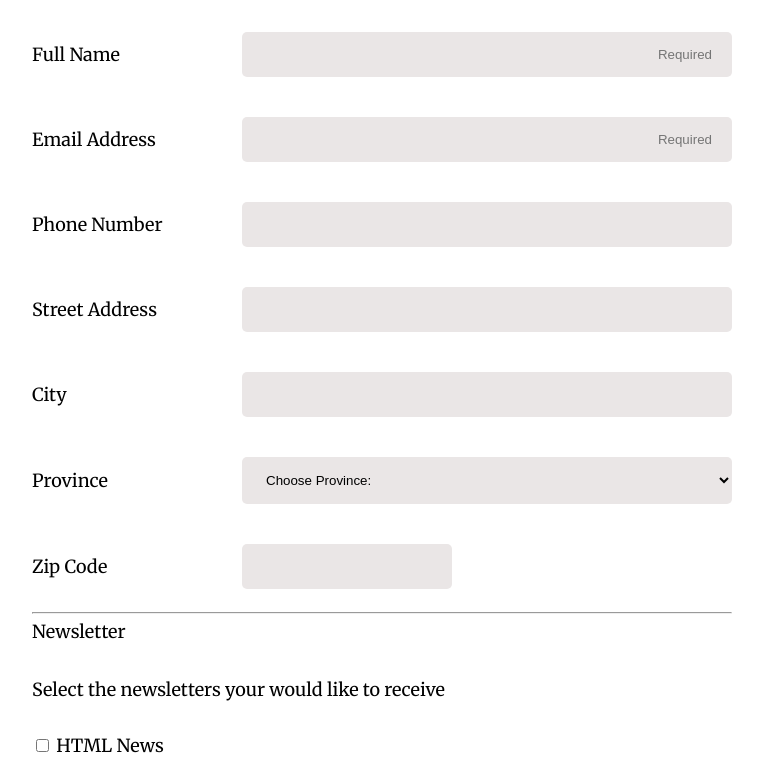
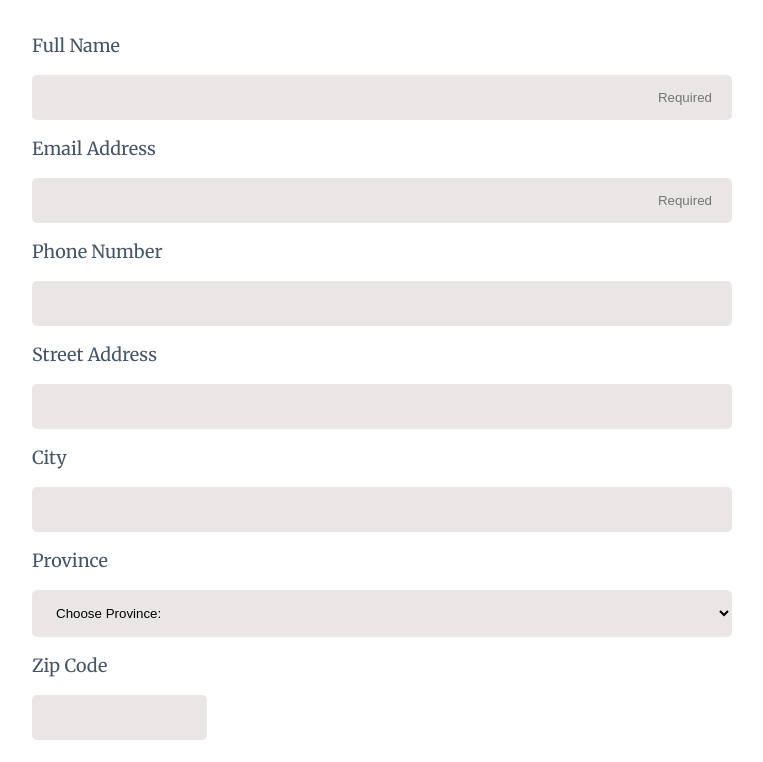
Before and after one commit to mohsensh7122/SignUp-Form, a plain HTML site: page index.html in a window 1280 px wide. Shown: the part 246-1008 px from the top of the page, without its empty margins (258-1021 px from the left). Drawn offline with Linux system fonts and the light colour scheme.

Commit message:
Completed the project

```diff
--- a/index.html
+++ b/index.html
@@ -45,12 +45,12 @@
 
                 <div class="flexbox-container">
                     <label for="user_number">Phone Number</label>
-                    <input type="telephone" id="user_number" name="user_info">
+                    <input type="tel" id="user_number" name="user_info">
                 </div>
 
                 <div class="flexbox-container">
                     <label for="user_address">Street Address</label>
-                    <input type="address" id="user_address" name="user_info">
+                    <input type="text" id="user_address" name="user_info">
                 </div>
 
                 <div class="flexbox-container">
@@ -68,8 +68,9 @@
                         <option value="New Brunswick">New Brunswick</option>
                         <option value="newfoundland-and-labrador">Newfoundland and Labrador</option>
                         <option value="northwest-territories">Northwest Territories</option>
-                        <option value="Nova Scotia">Select a province:</option>
+                        <option value="Nova Scotia">Nova Scotia</option>
                         <option value="Nunavut">Nunavut</option>
+                        <option value="Quebec">Quebec</option>
                     </select>
                 </div>
 
@@ -96,7 +97,7 @@
 
                 <br>
                 <input type="checkbox" id="css-news" name="newsletter">
-                <label for="css-nws">CSS News</label>
+                <label for="css-news">CSS News</label>
                 <br>
                 <input type="checkbox" id="javascript-news" name="newsletter">
                 <label for="javascript-news">Javascript News</label>
--- a/styles.css
+++ b/styles.css
@@ -47,12 +47,20 @@ p.heading-description {
 }
 
 .small-line {
-    margin-top: 3px;
+    border: 0;
+    width: 100%;
+    clear:both;
+    display:block;
+    background-color: black;
+    height: 1px;
+    margin-bottom: 20px;
 }
 
 
 form {
     text-align: left;
+    display: flex;
+    flex-direction: column;
 }
 
 legend {
@@ -61,11 +69,13 @@ legend {
 
 .first-fieldset input, .first-fieldset label, .first-fieldset select {
     display: block;
-    margin: 20px 0;
+    margin: 20px 0;;
 }
 
-.first-fieldset input {
-    transition: padding 0.5s;
+
+
+#user_zipcode {
+    width: 25%;
 }
 
 .first-fieldset input, .first-fieldset select {
@@ -85,6 +95,10 @@ option:first-of-type {
     text-transform: capitalize;
 }
 
+form {
+    color: rgb(68, 85, 103)
+}
+
 .newsletter-label {
     display: block;
 }
@@ -101,11 +115,17 @@ label[for="javascript-news"]{
     margin-bottom: 20px;
 }
 
-/**** Animatinos ****/
+/**** Animations ****/
+
+.first-fieldset input {
+    transition: padding 0.5s ease-out;
+}
+
 
 .first-fieldset input:focus {
     padding: 18px 25px;
     outline: none;
+    border: 2px solid grey;
 }
 
 
@@ -149,10 +169,10 @@ button {
 }
 
 .footer-description {
-    margin-top: 20px;
+    margin-top: 30px;
     color: grey;
-
     text-align: center;
+    padding-bottom: 30px;
 }
 
 
@@ -165,10 +185,7 @@ button {
         max-width: 700px;
     }
 
-    .flexbox-container {
-        display: flex;
-        align-items: center;
-    }
+
 
     .flexbox-container label {
         flex-basis: 30%;
@@ -177,7 +194,5 @@ button {
         flex-basis: 70%;
     }
 
-    #user_zipcode {
-        flex-basis: 30%;
-    }
+
 }
```
